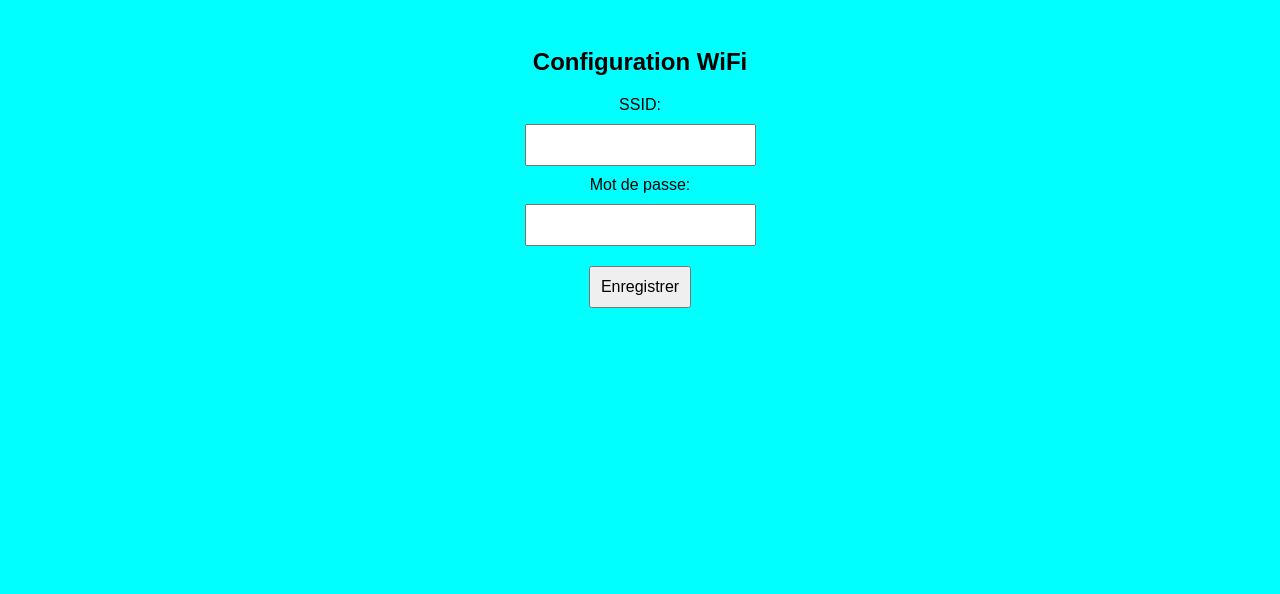
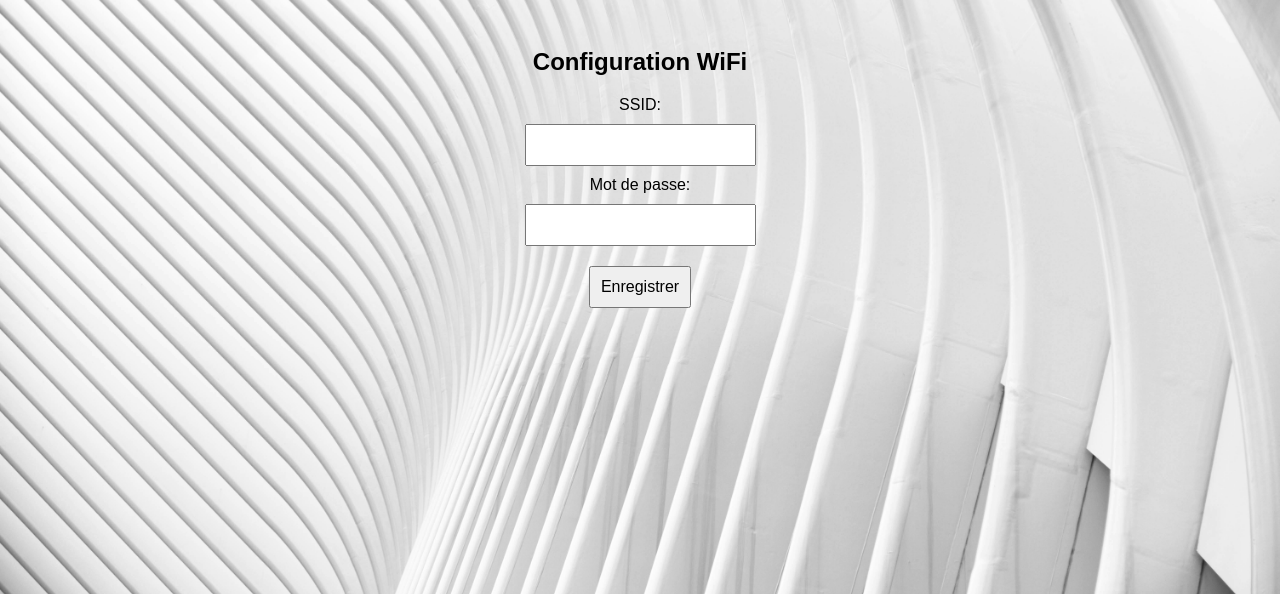
Before and after one commit to Ciblerie/Wifi, a PHP site: page / in a window 1280 px wide. Shown: the top 594 px of the page. Run offline with PHP 8.4, Linux system fonts and the light colour scheme.

Commit message:
Update style.css

```diff
--- a/style.css
+++ b/style.css
@@ -1,9 +1,6 @@
 body {
-  background-color: aqua;
-  /*
   background-image: url(Images/pexels-photo-911738.jpeg);
   background-repeat: no-repeat;
   background-position: center;
   background-size: cover;
-  */
 }
```
